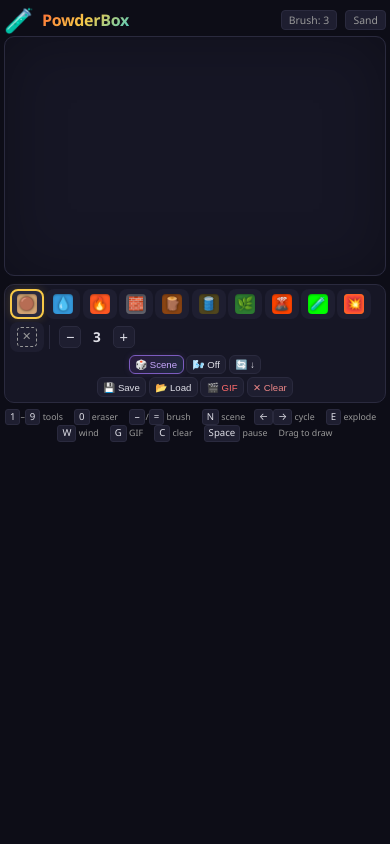
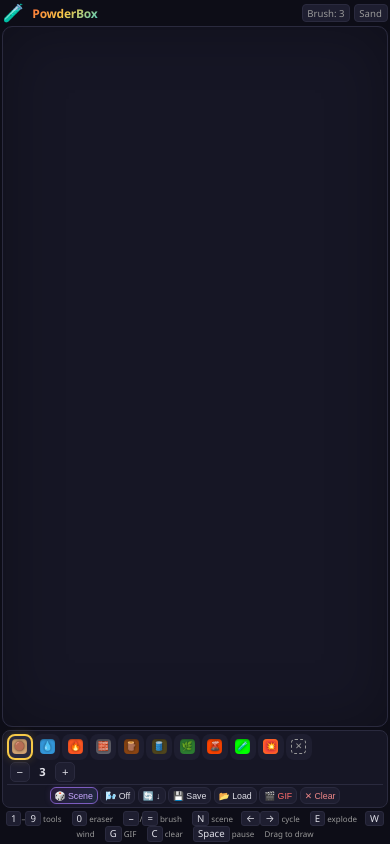
Before and after one commit to AieatAssam/powder-box, a website built with Vite: page index.html in a window 390 px wide. Built offline with nearby package versions, Linux system fonts and the light colour scheme.

Commit message:
Rework layout: full-viewport fit with flex-fill canvas, single-row compact actions, responsive scaling

```diff
--- a/index.html
+++ b/index.html
@@ -16,6 +16,7 @@
         --accent: #f7c948;
         --accent-glow: rgba(247,201,72,0.2);
       }
+      html, body { height: 100%; overflow: hidden; }
       body {
         background: var(--bg);
         color: var(--text);
@@ -23,12 +24,22 @@
         display: flex;
         flex-direction: column;
         align-items: center;
-        min-height: 100dvh;
-        padding: 0.5rem;
+        padding: 0.4rem;
+        gap: 0.3rem;
         user-select: none;
         -webkit-user-select: none;
         -webkit-tap-highlight-color: transparent;
-        overflow-x: hidden;
+      }
+
+      /* ─── Main layout ─── */
+      .layout {
+        display: flex;
+        flex-direction: column;
+        width: 100%;
+        max-width: 972px;
+        flex: 1;
+        min-height: 0;
+        gap: 0.3rem;
       }
 
       /* ─── Header ─── */
@@ -36,9 +47,7 @@
         display: flex;
         align-items: center;
         justify-content: space-between;
-        width: 100%;
-        max-width: 972px;
-        padding: 0.4rem 0.25rem;
+        padding: 0 0.15rem;
         gap: 0.5rem;
         flex-shrink: 0;
       }
@@ -92,23 +101,25 @@
 
       /* ─── Canvas ─── */
       .canvas-wrap {
-        width: 100%;
-        max-width: 972px;
+        flex: 1;
+        min-height: 0;
         border-radius: 10px;
         border: 1px solid var(--border);
         background: var(--surface);
         overflow: hidden;
-        flex-shrink: 0;
         position: relative;
+        display: flex;
+        align-items: center;
+        justify-content: center;
       }
       .canvas-wrap canvas {
         display: block;
-        width: 100%;
-        height: auto;
-        aspect-ratio: 960 / 600;
+        max-width: 100%;
+        max-height: 100%;
         cursor: crosshair;
         image-rendering: pixelated;
         touch-action: none;
+        aspect-ratio: 960 / 600;
       }
       .canvas-overlay {
         position: absolute;
@@ -121,17 +132,14 @@
       /* ─── Toolbar ─── */
       .toolbar {
         display: flex;
-        flex-wrap: wrap;
-        gap: 0.25rem;
-        align-items: center;
+        flex-direction: column;
+        gap: 0;
+        flex-shrink: 0;
         width: 100%;
-        max-width: 972px;
-        margin-top: 0.5rem;
-        padding: 0.4rem 0.5rem;
+        padding: 0.3rem 0.4rem;
         background: var(--surface);
-        border-radius: 10px;
+        border-radius: 8px;
         border: 1px solid var(--border);
-        flex-shrink: 0;
       }
       .toolbar-row {
         display: flex;
@@ -251,12 +259,20 @@
       }
 
       /* Action buttons */
-      .actions-row {
+      .actions-bar {
         display: flex;
-        gap: 0.25rem;
-        justify-content: flex-end;
+        gap: 0.2rem;
+        justify-content: center;
+        flex-wrap: wrap;
+        padding-top: 0.2rem;
+        border-top: 1px solid var(--border);
       }
-      .actions-row:first-child { margin-bottom: 0.2rem; }
+      .actions-sep {
+        width: 1px;
+        background: var(--border);
+        align-self: stretch;
+        margin: 0 0.15rem;
+      }
       .action-btn {
         padding: 0.3rem 0.6rem;
         border: 1px solid var(--border);
@@ -386,13 +402,10 @@
 
       /* ─── Legend / Shortcuts ─── */
       .legend {
-        width: 100%;
-        max-width: 972px;
-        margin-top: 0.4rem;
-        font-size: 0.65rem;
+        font-size: 0.6rem;
         color: var(--text2);
         text-align: center;
-        line-height: 1.5;
+        line-height: 1.4;
         flex-shrink: 0;
       }
       .legend kbd {
@@ -407,32 +420,41 @@
       }
 
       /* ─── Mobile tweaks ─── */
-      @media (max-width: 600px) {
-        body { padding: 0.25rem; gap: 0; }
-        header { padding: 0.25rem 0; }
-        h1 { font-size: 1rem; }
+      @media (max-width: 700px) {
+        body { padding: 0.2rem; gap: 0.15rem; }
+        .layout { gap: 0.15rem; }
+        header { padding: 0.1rem 0; }
+        h1 { font-size: 0.85rem; }
         h1 small { display: none; }
-        .status { font-size: 0.65rem; }
-        .toolbar { padding: 0.3rem; gap: 0.2rem; flex-wrap: wrap; }
-        .toolbar-row { gap: 0.15rem; }
-        .tool-btn { width: 34px; height: 34px; font-size: 1rem; padding: 0; justify-content: center; min-width: 34px; }
+        .logo-icon { font-size: 1.1rem; }
+        .status { font-size: 0.6rem; gap: 0.2rem; }
+        .status-badge { padding: 0.1rem 0.3rem; }
+        .toolbar { padding: 0.2rem; gap: 0.15rem; border-radius: 8px; }
+        .toolbar-row { gap: 0.12rem; }
+        .tool-btn { width: 30px; height: 30px; font-size: 0.85rem; padding: 0; justify-content: center; min-width: 30px; }
+        .swatch { width: 18px; height: 18px; font-size: 0.65rem; }
         .tool-label { display: none; }
         .tool-shortcut { display: none; }
-        .actions-row { flex-wrap: wrap; gap: 0.15rem; width: 100%; justify-content: center; }
-        .actions-row .action-btn { font-size: 0.6rem; padding: 0.2rem 0.35rem; }
-        .actions-row:first-child { margin-bottom: 0.15rem; }
+        .actions-bar { gap: 0.15rem; padding-top: 0.15rem; }
+        .actions-bar .action-btn { font-size: 0.55rem; padding: 0.15rem 0.25rem; }
         .brush-group label { display: none; }
-        .brush-group button { width: 22px; height: 22px; }
-        .separator { height: 24px; }
-        .legend { font-size: 0.55rem; }
+        .brush-group button { width: 20px; height: 20px; font-size: 0.7rem; }
+        .brush-count { font-size: 0.7rem; min-width: 16px; }
+        .separator { display: none; }
+        .actions-sep { display: none; }
+        .legend { font-size: 0.5rem; }
       }
       @media (max-width: 420px) {
-        .tool-btn { width: 30px; height: 30px; font-size: 0.85rem; padding: 0; }
-        .tool-label { display: none; }
+        body { padding: 0.15rem; gap: 0.1rem; }
+        .tool-btn { width: 26px; height: 26px; font-size: 0.75rem; min-width: 26px; }
+        .swatch { width: 15px; height: 15px; font-size: 0.55rem; }
+        h1 { font-size: 0.75rem; }
       }
     </style>
   </head>
   <body>
+    <div class="layout">
+
       <!-- ═══ Header ═══ -->
       <header>
         <div class="logo">
@@ -477,12 +499,11 @@
           </div>
         </div>
 
-      <div class="actions-row">
+        <div class="actions-bar">
           <button class="action-btn generate" id="btn-generate">🎲 Scene</button>
           <button class="action-btn" id="btn-wind">🌬️ Off</button>
           <button class="action-btn" id="btn-gravity">🔄 ↓</button>
-      </div>
-      <div class="actions-row">
+          <span class="actions-sep"></span>
           <button class="action-btn" id="btn-save">💾 Save</button>
           <button class="action-btn" id="btn-load">📂 Load</button>
           <input type="file" id="load-input" accept=".pbox" style="display:none">
@@ -490,9 +511,6 @@
           <button class="action-btn clear" id="btn-clear">✕ Clear</button>
         </div>
       </div>
-
-    <!-- ═══ Mode indicator (follows mouse) ═══ -->
-    <div id="mode-indicator" style="position:fixed;pointer-events:none;z-index:50;font-size:0.7rem;color:var(--text2);background:rgba(0,0,0,0.6);border:1px solid var(--border);border-radius:4px;padding:1px 4px;display:none;white-space:nowrap"></div>
 
       <!-- ═══ Legend ═══ -->
       <p class="legend">
@@ -506,6 +524,12 @@
       <kbd>Space</kbd> pause
       Drag to draw
     </p>
+
+    </div>
+    <!-- ── end layout ── -->
+
+    <!-- ═══ Mode indicator (follows mouse) ═══ -->
+    <div id="mode-indicator" style="position:fixed;pointer-events:none;z-index:50;font-size:0.7rem;color:var(--text2);background:rgba(0,0,0,0.6);border:1px solid var(--border);border-radius:4px;padding:1px 4px;display:none;white-space:nowrap"></div>
 
     <!-- ═══ Confirmation modal ═══ -->
     <div class="confirm-overlay" id="confirm-overlay">
```
Lines whose indentation alone changed are shown as unchanged.
